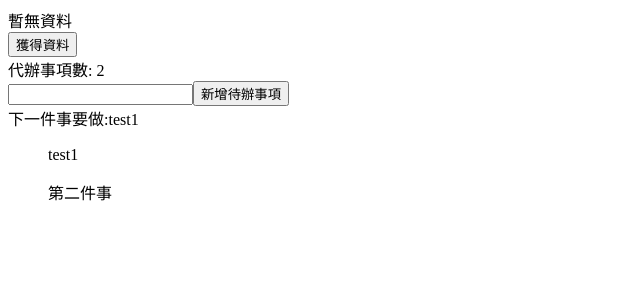
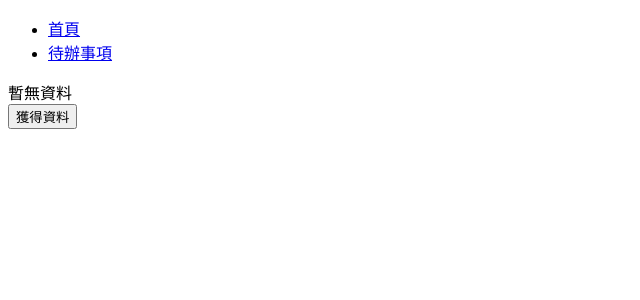
Before and after one commit to nttu94507/react3, a React app: page / in a window 1280 px wide. Shown: the top 300 px of the page, without its empty margins (0-640 px from the left). Built offline with nearby package versions, Linux system fonts and the light colour scheme; the HTML template or start-up script is replaced by a standard one.

Commit message:
cut component&SPA

```diff
--- a/package.json
+++ b/package.json
@@ -39,6 +39,7 @@
     "react": "^17.0.2",
     "react-dom": "^17.0.2",
     "react-redux": "^7.2.4",
+    "react-router-dom": "^5.2.0",
     "redux": "^4.1.1",
     "redux-logger": "^3.0.6",
     "redux-saga": "^1.1.3"
--- /dev/null
+++ b/src/component/Content/Content.jsx
@@ -0,0 +1,22 @@
+import React from 'react'
+import { useSelector, useDispatch } from 'react-redux'
+import { fetchDataBegin } from '../../action/todolist'
+
+const Content =() =>{
+    const dispatch = useDispatch()
+    const data = useSelector(state=>state.data)
+      return(
+        <div>
+          <div>
+            {data ? JSON.stringify(data):'暫無資料'}
+          </div>
+          <button type='button' onClick={()=>{
+            dispatch(fetchDataBegin())
+          }}>
+            獲得資料
+          </button>
+        </div>
+      )
+    }
+
+export default Content
--- /dev/null
+++ b/src/component/Content/index.js
@@ -0,0 +1,3 @@
+import Content from './Content';
+
+export default Content;
--- /dev/null
+++ b/src/component/List/List.jsx
@@ -0,0 +1,19 @@
+import React from 'react';
+import PropTypes from 'prop-types';
+
+const List = (props) => {
+  const { match } = props;
+  return (
+    <div>{JSON.stringify(match)}</div>
+  );
+};
+
+List.propTypes = {
+  match: PropTypes.shape({}),
+};
+
+List.defaultProps = {
+  match: {},
+};
+
+export default List;
--- /dev/null
+++ b/src/component/List/index.js
@@ -0,0 +1,3 @@
+import List from './List';
+
+export default List;
--- /dev/null
+++ b/src/component/TodoList/TodoList.jsx
@@ -0,0 +1,63 @@
+import React ,{useState}from 'react'
+import { useSelector,useDispatch } from 'react-redux'
+import PropTypes from 'prop-types';
+import { addTodo, fetchDataBegin } from '../../action/todolist';
+
+
+const TodoList = () =>{
+    // const [todoList] = useState(['first','second'])
+    const todoList = useSelector(state => state.todoList)
+    return todoList.map(task=>(
+      <ul key={task}>
+        <Task  task = {task} />
+      </ul>
+    ))
+  }
+
+  const TodoListPage =()=>{
+
+    return(
+    <div>
+       <TodoList />
+     </div>
+    )
+   }
+
+   const Task =(props) =>{
+    const {task} = props
+    return <div>{task}</div>
+  }
+
+  Task.propTypes = {
+    task:PropTypes.string,
+  }
+
+  Task.defaultProps = {
+    task: '',
+  }
+
+  const CurrentTask =() =>{
+    // const todoList = useContext(TodoListContext)
+    const todoList = useSelector(state => state.todoList)
+    return <div>{`下一件事要做:${todoList[0]}`}</div>
+  }
+
+
+  const Main = () => {
+    const dispatch = useDispatch();
+    const todoList= useSelector(state =>state.todoList)
+    const [newTodo,setNewTodo] = useState('')
+     return(
+    <div>
+        <span>{`代辦事項數: ${todoList.length}`}</span>
+        <div>
+          <input value={newTodo}  onChange={(e)=>{ setNewTodo (e.target.value) }}/>
+          <button type="button" onClick={()=>{dispatch(addTodo(newTodo))}}>新增待辦事項</button>
+        </div>
+        <CurrentTask />
+        <TodoListPage />
+    </div>
+    )
+  }
+
+export default Main
--- /dev/null
+++ b/src/component/TodoList/index.js
@@ -0,0 +1,3 @@
+import TodoList from './TodoList';
+
+export default TodoList;
--- a/src/index.jsx
+++ b/src/index.jsx
@@ -1,115 +1,31 @@
 import React, { useState, createContext, useContext} from 'react';
 import ReactDom from 'react-dom'
-import PropTypes from 'prop-types';
-import styles from './index.scss'
+import {Switch, Route, Link, HashRouter,} from 'react-router-dom';
 import { Provider,useSelector,useDispatch } from 'react-redux';
 import store from './store';
-import { addTodo, fetchDataBegin } from './action/todolist';
+import List from './component/List'
+import TodoList from './component/TodoList';
+import Content from './component/Content';
 
-const TodoListContext = createContext();
+const Main = () => (
+  <div>
+    <ul>
+      <li><Link to="/">首頁</Link></li>
+      <li><Link to="/todolist">待辦事項</Link></li>
+    </ul>
+    <Switch>
+      <Route exact path="/" component={Content} />
+      <Route path="/todolist" component={TodoList} />
+      <Route path="/list/:taskName" component={List} />
+    </Switch>
+  </div>
+);
 
-const Main = () => {
-  const dispatch = useDispatch();
-  const todoList= useSelector(state =>state.todoList)
-  const [newTodo,setNewTodo] = useState('')
-   return(
-  <div>
-     <Content />
-      <span>{`代辦事項數: ${todoList.length}`}</span>
-      <div>
-        <input value={newTodo}  onChange={(e)=>{ setNewTodo (e.target.value) }}/>
-        <button type="button" onClick={()=>{dispatch(addTodo(newTodo))}}>新增待辦事項</button>
-      </div>
-      <CurrentTask />
-      <TodoListPage />
-  </div>
-  )
-}
-
-const CurrentTask =() =>{
-  // const todoList = useContext(TodoListContext)
-  const todoList = useSelector(state => state.todoList)
-  return <div>{`下一件事要做:${todoList[0]}`}</div>
-}
-
-const TodoListPage =()=>{
-
- return(
- <div>
-    <TodoList />
-  </div>
- )
-}
-const SayHello = (props) => {
-  const {names} = props
-  const isEmpty = value => value === '';
-
-  return(
-    <div
-      className={styles.mainBackground}
-      style={{fontSize: 28}}
-    >
-      {names.map(name=>(
-        <div
-        key={name}
-         className={isEmpty(name)? '': styles.main}>
-          {`Hello ${isEmpty(name) ? 'Word' : name}`}
-        </div>
-       ))}
-    </div>
-  )
-}
-
-  SayHello.propTypes = {
-    names: PropTypes.arrayOf(PropTypes.string),
-  };
-
-  SayHello.defaultProps = {
-    names: ['Default string'],
-  };
-
-const Hello =(props)=>{
-  const {name} = props;
-  return <div>{name}</div>;
-}
-
-const Task =(props) =>{
-  const {task} = props
-  return <div>{task}</div>
-}
-
-Task.propTypes = {
-  task:PropTypes.string,
-}
-
-Task.defaultProps = {
-  task: '',
-}
-
-const TodoList = () =>{
-  // const [todoList] = useState(['first','second'])
-  const todoList = useSelector(state => state.todoList)
-  return todoList.map(task=>(
-    <ul key={task}>
-      <Task  task = {task} />
-    </ul>
-  ))
-}
-
-const Content =() =>{
-  const dispatch = useDispatch()
-  const data = useSelector(state=>state.data)
-    return(
-      <div>
-        <div>
-          {data ? JSON.stringify(data):'暫無資料'}
-        </div>
-        <button type='button' onClick={()=>{
-          dispatch(fetchDataBegin())
-        }}>
-          獲得資料
-        </button>
-      </div>
-    )
-  }
-ReactDom.render(<Provider store = {store}> <Main names={[1,2,3]}/></Provider> , document.getElementById('root'));
+ReactDom.render(
+  <Provider store={store}>
+    <HashRouter>
+      <Main />
+    </HashRouter>
+  </Provider>,
+  document.getElementById('root'),
+);
--- a/webpack.config.js
+++ b/webpack.config.js
@@ -6,6 +6,7 @@ module.exports = {
     filename: 'bundle.js',
     path: path.resolve(__dirname, './dist/'),
   },
+  resolve: { extensions: ['.js', '.jsx'] },
   mode:'production',
   module: {
     rules: [
```
Also changed, not shown: 1 other file (tests, documents, lock files or other folders).
